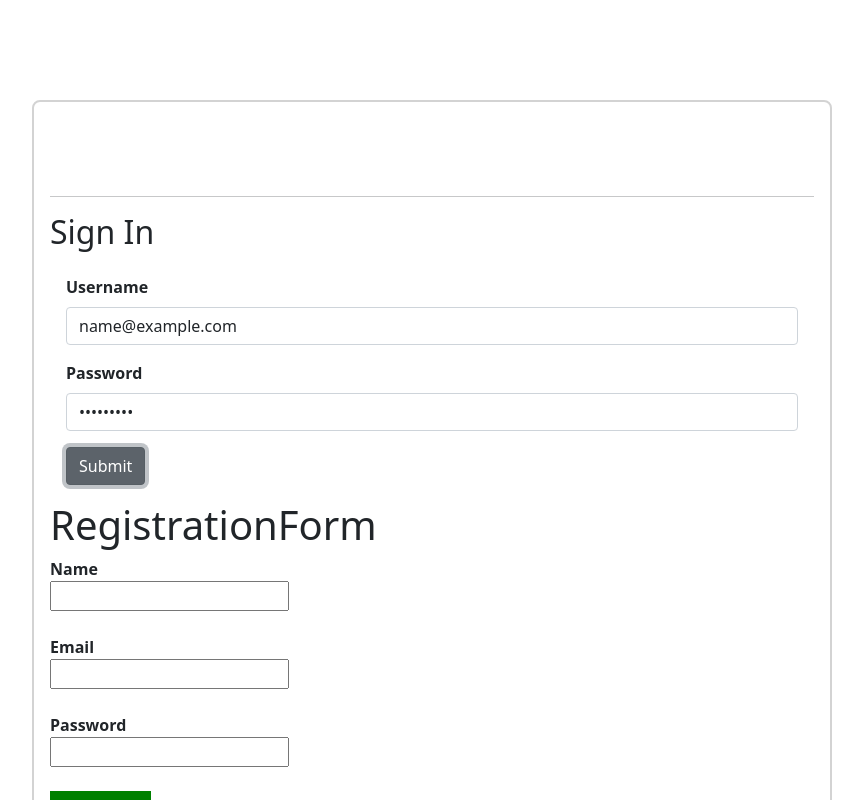
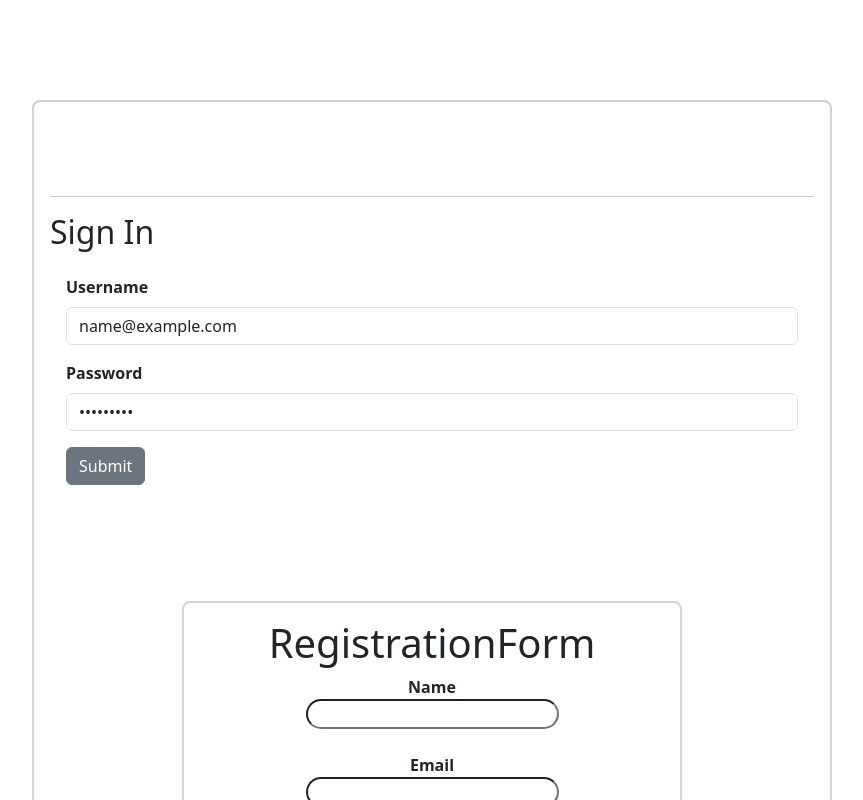
Before and after one commit to suryakalakasim/React-pratice, a React (Create React App) app: page /formik in a window 1280 px wide. Both pictures are taken after typing "name@example.com", "Sample123" into the empty fields and a click on the button "Submit". Shown: the top 800 px of the page, without its empty margins (208-1071 px from the left). Built offline with nearby package versions, Linux system fonts and the light colour scheme.

Commit message:
useFormik-Hook

```diff
--- a/package.json
+++ b/package.json
@@ -7,7 +7,6 @@
     "@testing-library/react": "^13.3.0",
     "@testing-library/user-event": "^13.5.0",
     "axios": "^0.27.2",
-    "bootstrap": "^5.1.3",
     "formik": "^2.2.9",
     "react": "^18.2.0",
     "react-bootstrap": "^2.4.0",
--- a/src/App.css
+++ b/src/App.css
@@ -1,6 +1,4 @@
-.App {
-  text-align: center;
-}
+
 .App {
   border: 2px solid #d3d3d3;
   border-radius: .5em;
@@ -20,16 +18,7 @@
 label {
   font-weight: 600;
 }
-.App-logo {
-  height: 40vmin;
-  pointer-events: none;
-}
 
-@media (prefers-reduced-motion: no-preference) {
-  .App-logo {
-    animation: App-logo-spin infinite 20s linear;
-  }
-}
 
 .card{
   color: #61dafb;
@@ -46,7 +35,7 @@ label {
 
 }
 button{
-  border-radius: 30px;
+  border-radius:.1em;
   padding: 5px;
   margin: 4px;
   border: none;
@@ -57,6 +46,26 @@ button{
   padding: 5px;
   margin: 4px;
   background-color: black;
+}
+.Registration-form{
+  text-align: center;
+  border: 2px solid #d3d3d3;
+  border-radius: .5em;
+  margin-bottom: 1em;
+  margin-left: auto;
+  margin-right: auto;
+  margin-top: 100px;
+  padding: 1em;
+  width: 500px;
+
+}
+
+input{
+  border-radius: 1em;
+  font-weight:bold;
+}
+.error{
+  color: red;
 }
 .link-style{
   margin: 2px;
@@ -77,14 +86,4 @@ button{
 
 
 .App-link {
-  color: #61dafb;
-}
-
-@keyframes App-logo-spin {
-  from {
-    transform: rotate(0deg);
-  }
-  to {
-    transform: rotate(360deg);
-  }
-}
+  color: #61dafb}
--- a/src/App.js
+++ b/src/App.js
@@ -3,9 +3,9 @@ import { Button, Form, FormGroup, Input, Label } from 'reactstrap';
 import React, { useState } from 'react';
 import Routess from './router';
 import ClassComponentA from './context/classComponentA';
-//import {useHistory} from 'react-router-dom';
+// import {useNavigate} from 'react-router-dom';
 function App() {
-  // let history=useHistory();
+   //let navigate=useNavigate();
   const [input, setInput] = useState({ email: "", password: "" })
   let [show, setShow] = useState(false)
   const { email, password } = input;
@@ -16,10 +16,10 @@ function App() {
   const submitHandler = (e) => {
     e.preventDefault();
     console.log(input, "input>>.")
-    setShow((preState) => {
-      return !preState
-    })
-    // history.push('/')
+   setShow((preState) => {
+     return !preState
+   })
+    // navigate('-1')
   }
   return (
     <div className="App">
@@ -52,6 +52,7 @@ function App() {
         <Button>Submit</Button>
 
       </Form>
+
       {show && <Routess />}
       {/* <ClassComponentA/> */}
 
--- a/src/Formik/RegistrationForm.js
+++ b/src/Formik/RegistrationForm.js
@@ -1,35 +1,52 @@
 import React from "react";
 import {useNavigate} from 'react-router-dom';
-import{Formik, useFormik} from 'formik';
-function RegistationForm(){
+import{useFormik} from 'formik';
+function RegistrationForm(){
+    const initialValues = { name:"", email:"", password:"" }
+    const onSubmit =(values)=>{
+        console.log("form values",values)
+       // alert([JSON.stringify(values),"your form was submited"])
+        alert("Your Form is Submited");
+    }
+    const validate =values=>{
+        let errors={}
+        if(!values.name){
+            errors.name="This Field is Required"
+        }
+      if(!values.email){
+            errors.email="This Field is Required"
+      }
+      if(!values.password){
+        errors.password="This Field is Required"
+      }
+       return errors
+    }
     const formik=useFormik({
-        initialValues:{
-          name:"",
-          email:"",
-          password:""
-        },
-        onSubmit:(values)=>{
-            alert([values.name,"your form was submited"])
-        }
-    })
+        initialValues,
+        onSubmit,
+        validate
+         })
+         console.log("form errors",formik.errors)
+         console.log("vigited fields",formik.touched)
     const navigate=useNavigate();
-    return<div>
+    return<div className="Registration-form">
         <h1>RegistrationForm</h1>
         <form onSubmit={formik.handleSubmit}>
             <label>Name</label><br/>
-            <input type="text" id="name" name="name"
-            value={formik.values.name} onChange={formik.handleChange}/><br/><br/>
-
+            <input type="text" id="name" name="name" onBlur={formik.handleBlur}
+            value={formik.values.name} onChange={formik.handleChange}/><br/>
+              {formik.touched.name && formik.errors.name?<div className="error">{formik.errors.name}</div>:null}<br/>
             <label>Email</label><br/>
-            <input type="text" id="email" name="email"
-            value={formik.values.email} onChange={formik.handleChange}/><br/><br/>
-
+            <input type="email" id="email" name="email" onBlur={formik.handleBlur}
+            value={formik.values.email} onChange={formik.handleChange}/><br/>
+             {formik.touched.email && formik.errors.email?<div className="error">{formik.errors.email}</div>:null}<br/>
             <label>Password</label><br/>
-            <input type="text" id="password" name="password"
-            value={formik.values.password} onChange={formik.handleChange}/><br/><br/>
+            <input type="text" id="password" name="password"  onBlur={formik.handleBlur}
+            value={formik.values.password} onChange={formik.handleChange}/><br/>
+            {formik.touched.password && formik.errors.password?<div className="error">{formik.errors.password}</div>:null}<br/>
              <button type="submit"> Registration</button><br/><br/>
         </form>
 <button type="button" onClick={()=>navigate(-1)}>Back to Home</button>
     </div>
 }
-export default RegistationForm;
+export default RegistrationForm;
--- a/src/router.js
+++ b/src/router.js
@@ -9,7 +9,7 @@ import Createcontext from "./context/createContext";
 import HookCounter1 from "./useEffect/hookcounter1";
 import Component2 from "./HigherOrderComponent/Component2";
 import EvenntBind from "./Components/EventBinding";
-import RegistationForm from "./Formik/RegistrationForm";
+import RegistrationForm from "./Formik/RegistrationForm";
 //import App from "./App";
 function Routess() {
   return (
@@ -27,7 +27,7 @@ function Routess() {
         <Route path='/context' element={<Createcontext/>}/>
         <Route path='/counter' element={<HookCounter1/>}/>
         <Route path='/event' element={<EvenntBind/>}/>
-        <Route path='/formik' element={<RegistationForm/>}/>
+        <Route path='/formik' element={<RegistrationForm/>}/>
         {/* <Route path='/app' element={<App/>}/> */}
         {/* <Route path='/components' element={<Component2/>}/> */}
       </Routes>
```
